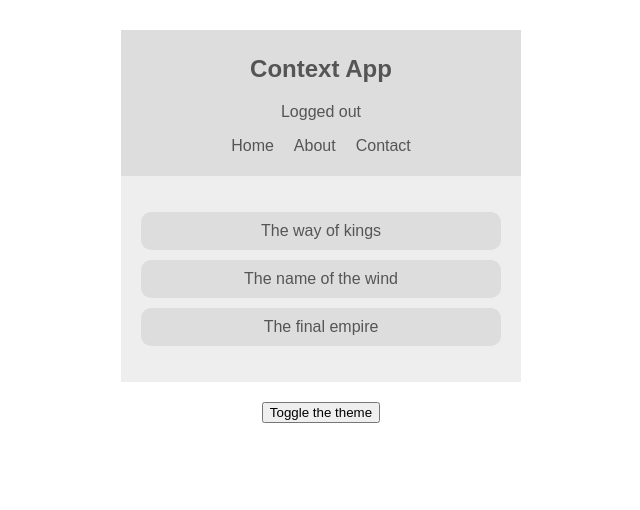
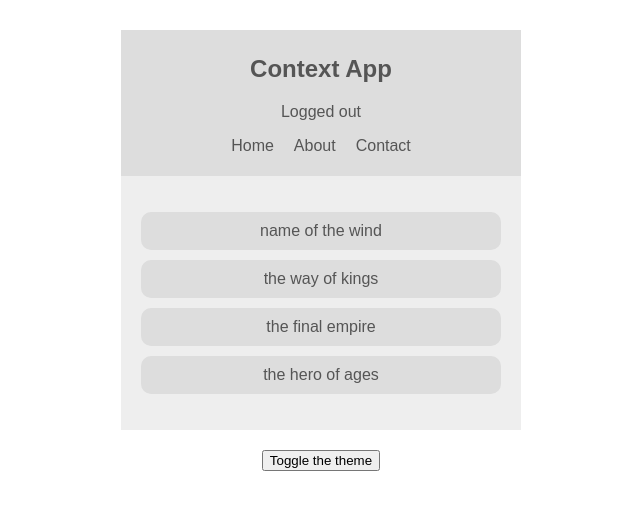
Before and after one commit to norrico31/Context-and-Hooks, a React (Create React App) app: page / in a window 1280 px wide. Shown: the top 510 px of the page, without its empty margins (319-959 px from the left). Built offline with nearby package versions, Linux system fonts and the light colour scheme.

Commit message:
Added BookContext and use createContext() in a functional component and provide the books in BookList.js using useContext() hooks

```diff
--- a/src/App.js
+++ b/src/App.js
@@ -1,9 +1,11 @@
 import React from 'react';
+
 import Navbar from './components/Navbar';
 import BookList from './components/BookList';
 import ThemeContextProvider from './contexts/ThemeContext';
 import ThemeToggle from './components/ThemeToggle';
 import AuthContextProvider from './contexts/AuthContext';
+import BookContextProvider from './contexts/BookContext';
 
 function App() {
   return (
@@ -11,7 +13,11 @@
           <ThemeContextProvider>
                 <AuthContextProvider>
                     <Navbar />
+
+                    <BookContextProvider>
                     <BookList />
+                    </BookContextProvider>
+
                     <ThemeToggle />
                 </AuthContextProvider>
             </ThemeContextProvider>
--- a/src/components/BookList.js
+++ b/src/components/BookList.js
@@ -1,5 +1,6 @@
 import React, { useContext } from 'react'; // Added useContext
 import { ThemeContext } from '../contexts/ThemeContext';
+import { BookContext } from '../contexts/BookContext';
 
 // class BookList extends Component {
 //     static contextType = ThemeContext;
@@ -33,6 +34,8 @@
 // useContext
 const BookList = () => {
 
+    const { books } = useContext(BookContext);
+
     // useContext();
     const { isLightTheme, light, dark } = useContext(ThemeContext);
     const theme = isLightTheme ? light : dark ;
@@ -48,9 +51,13 @@
     return (
         <div className="book-list" style={ booklistStyle }>
             <ul>
-                <li style={ liStyle }>The way of kings</li>
-                <li style={ liStyle }>The name of the wind</li>
-                <li style={ liStyle }>The final empire</li>
+
+                { books.map((book) => {
+                    return (
+                        <li style={ liStyle } key={ book.id }>{ book.title }</li>
+                    )
+                })}
+
             </ul>
         </div>
     )
--- a/src/components/ThemeToggle.js
+++ b/src/components/ThemeToggle.js
@@ -23,7 +23,7 @@
 
     return (
         <button onClick={toggleTheme}>Toggle the theme</button>
-    )
-}
+    );
+};
 
 export default ThemeToggle;
--- /dev/null
+++ b/src/contexts/BookContext.js
@@ -0,0 +1,21 @@
+import React, { useState, createContext } from 'react';
+
+export const BookContext = createContext();
+
+const BookContextProvider = (props) => {
+
+    const [ books, setBooks ] = useState([
+        { title: 'name of the wind', id: 1 },
+        { title: 'the way of kings', id: 2 },
+        { title: 'the final empire', id: 3 },
+        { title: 'the hero of ages', id: 4 },
+    ]);
+
+    return (
+        <BookContext.Provider value={{ books }}>
+            { props.children }
+        </BookContext.Provider>
+    );
+}
+
+export default BookContextProvider;
```
